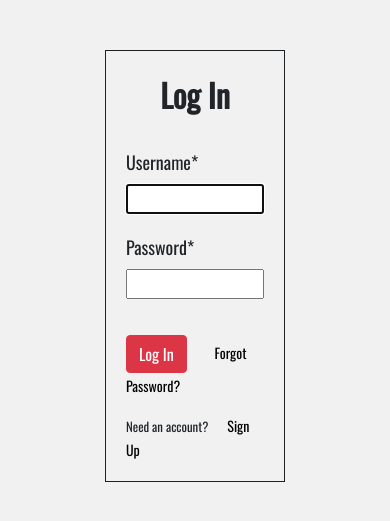
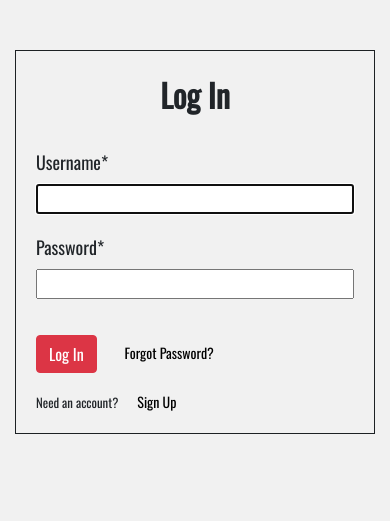
Before and after one commit to quamejnr/Shoecommerce, a Django app: a page that uses shop/templates/shop/base.html in a window 390 px wide. Shown: the part 57-578 px from the top of the page. Run offline with Django 3.2, Linux system fonts and the light colour scheme; some libraries are stand-ins or nearby versions.

Commit message:
Increased the width of the log in and register pages when on phone

```diff
--- a/shop/static/shop/css/main.css
+++ b/shop/static/shop/css/main.css
@@ -343,7 +343,7 @@ footer {
 
 
 /* Responsive layouts */
-        @media (max-width: 850px) {
+        @media (max-width: 768px) {
 
             .con-cards {
                 grid-template-columns: repeat(auto-fit, minmax(150px, 1fr));
@@ -385,5 +385,8 @@ footer {
                 font-size: 12px;
             }
 
+            #login, #register_form {
+                width: 100%;
+            }
 
         }
```
Also changed, not shown: db.sqlite3.
